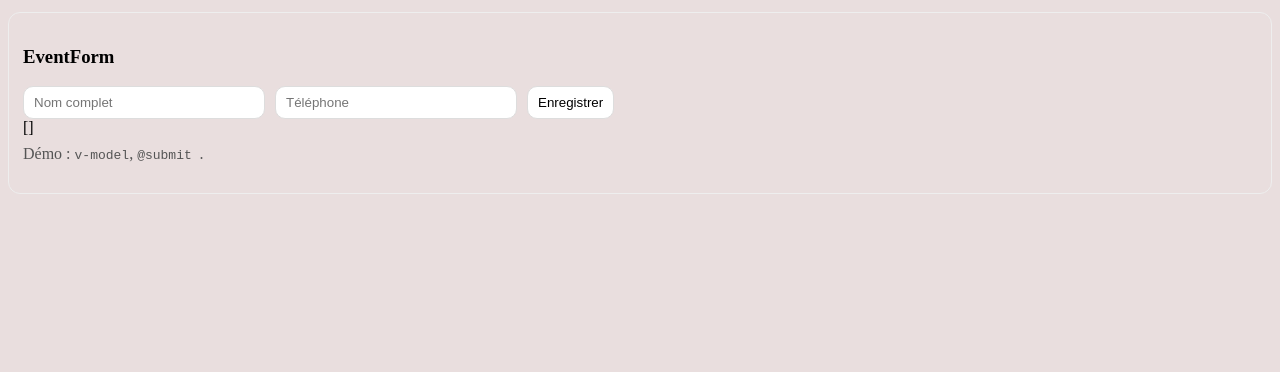
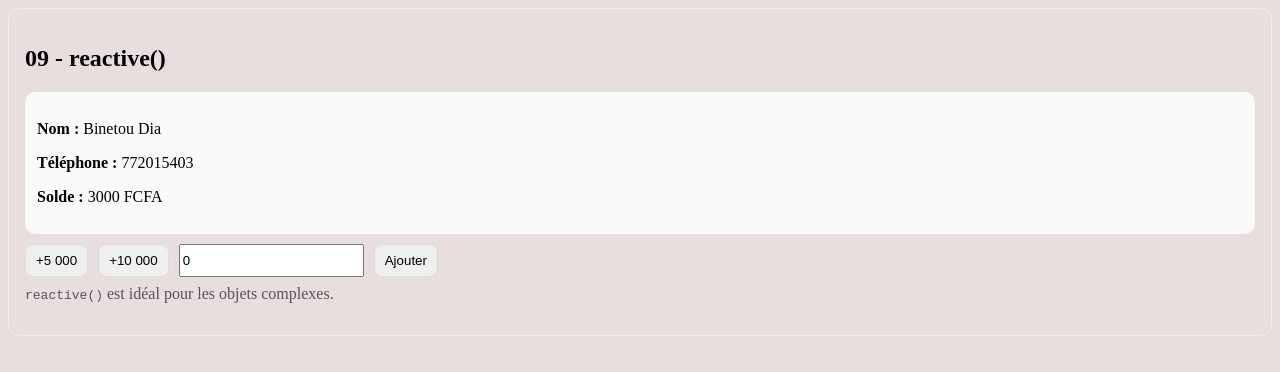
Before and after one commit to binetou223/Cours, a Vue app: page / in a window 1280 px wide. Shown: the top 372 px of the page. Built offline with nearby package versions, Linux system fonts and the light colour scheme.

Commit message:
06_reactive

```diff
--- a/src/App.vue
+++ b/src/App.vue
@@ -1,9 +1,9 @@
 <script setup>
 // import hellowordVue from "./Demo/01_hello-Word/helloword.vue";
 
-import EVENT from "./Demo/05_EVENT/FormEvent.vue";
+// import EVENT from "./Demo/05_EVENT/FormEvent.vue";
 // import EVENT from "./Demo/05_EVENT/Event.vue";
-
+import reative from "./Demo/06_reactive/reative.vue";
 // import Attribut from "./Demo/04_atrribut-dinamique/Atrributdinamique.vue";
 
 // import VBindVue from "./Demo/03_VBIND/VBind.vue";
@@ -19,6 +19,7 @@
       <!-- <interpolationVue></interpolationVue> -->
        <!-- <VBindVue></VBindVue> -->
         <!-- <Attribut></Attribut> -->
-         <EVENT></EVENT>
+         <reative></reative>
+         <!-- <EVENT></EVENT> -->
   </div>
 </template>
--- /dev/null
+++ b/src/Demo/06_reactive/reative.vue
@@ -0,0 +1,81 @@
+    <script setup>
+import { reactive, ref } from "vue";
+
+const user = reactive({
+  fullname: "Binetou Dia",
+  phone: "772015403",
+  solde: 3000,
+});
+function incrementSolde(amount) {
+  user.solde += amount;
+}
+const cpt = ref(0);
+const nombreajout = ref(0);
+function incrementCpt(montant) {
+  if (cpt.value < 10) {
+    user.solde += montant;
+    cpt.value++;
+  }
+  nombreajout.value = 0;
+  return;
+}
+</script>
+
+<template>
+  <section class="card">
+    <h2>09 - reactive()</h2>
+
+    <div class="box">
+      <p><strong>Nom :</strong> {{ user.fullname }}</p>
+      <p><strong>Téléphone :</strong> {{ user.phone }}</p>
+      <p><strong>Solde :</strong> {{ user.solde }} FCFA</p>
+    </div>
+
+    <div class="actions">
+      <button @click="incrementSolde(5000)">+5 000</button>
+      <button @click="incrementSolde(10000)">+10 000</button>
+      <input
+        type="number"
+        v-model.number="nombreajout"
+        placeholder="Montant à ajouter"
+      />
+      <button
+        @click="incrementCpt(nombreajout)"
+        @keyup.enter="incrementCpt(nombreajout)"
+      >
+        Ajouter
+      </button>
+    </div>
+
+    <p class="note">
+      <code>reactive()</code> est idéal pour les objets complexes.
+    </p>
+  </section>
+</template>
+
+<style scoped>
+.card {
+  padding: 16px;
+  border: 1px solid #eee;
+  border-radius: 12px;
+}
+.box {
+  padding: 12px;
+  background: #fafafa;
+  border-radius: 10px;
+}
+.actions {
+  display: flex;
+  gap: 10px;
+  margin-top: 10px;
+}
+button {
+  padding: 8px 10px;
+  border: 1px solid #ddd;
+  border-radius: 8px;
+}
+.note {
+  margin-top: 8px;
+  color: #555;
+}
+</style>
```
